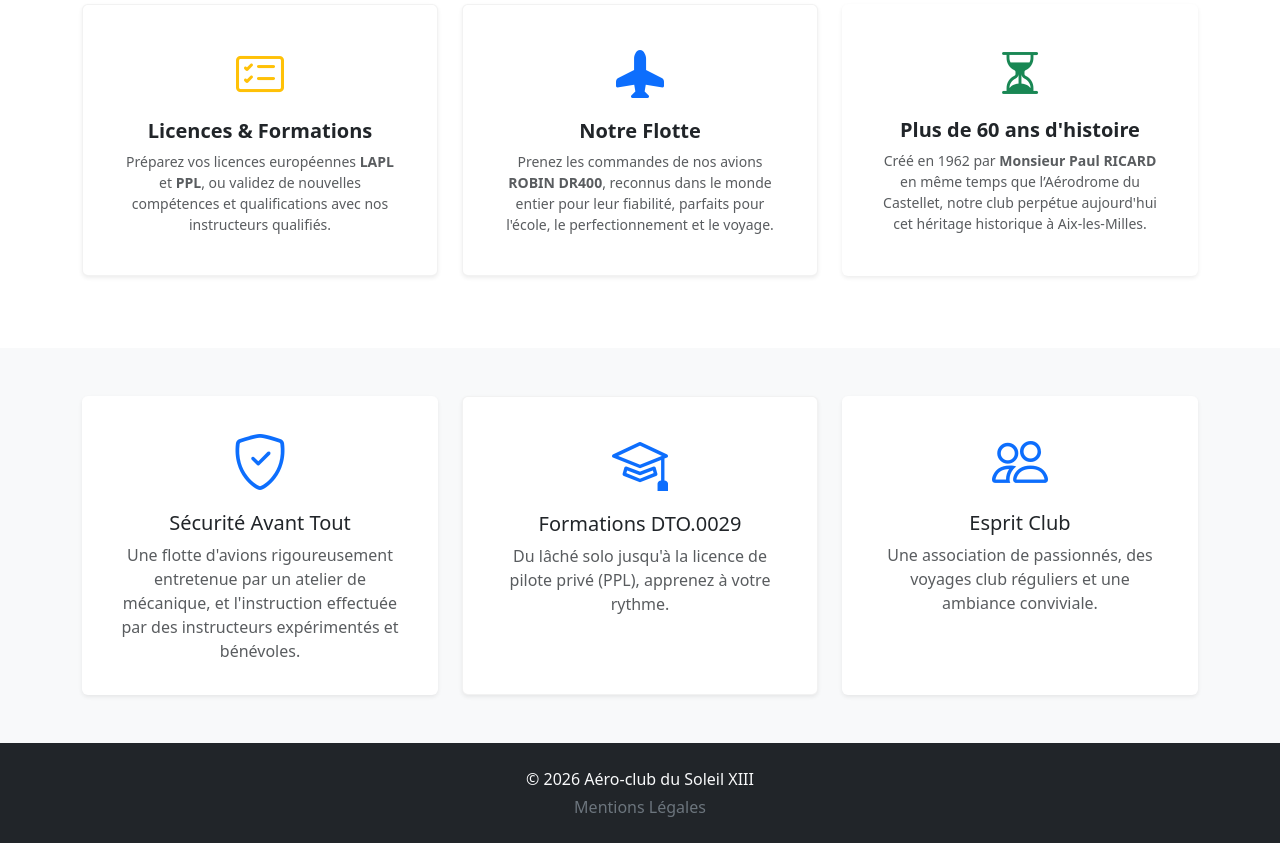
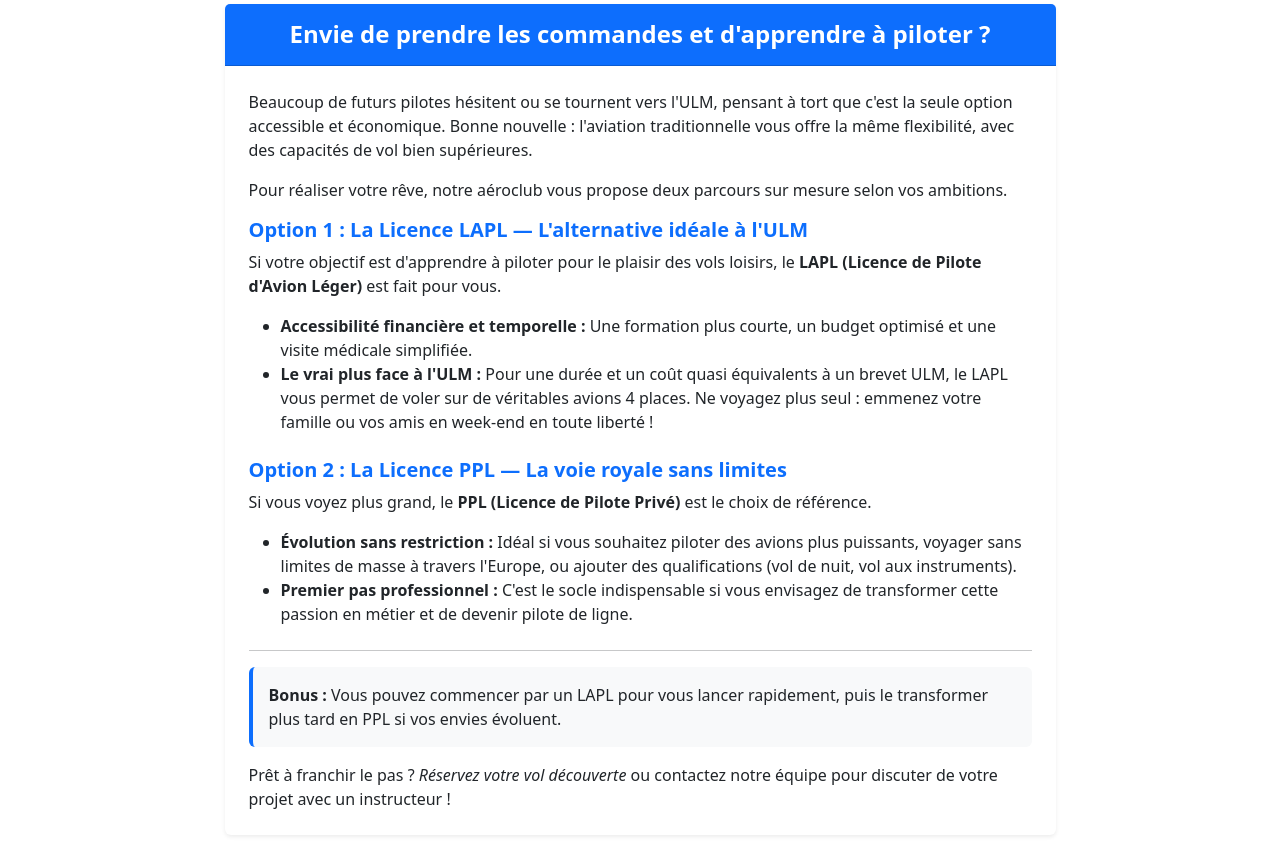
Before and after one commit to MS893/ACS_XIII, a plain HTML site: page index.html in a window 1280 px wide. Shown: the part 1125-1980 px from the top of the page. Drawn offline with nearby package versions, Linux system fonts and the light colour scheme.

Commit message:
ajout texte page accueil

```diff
--- a/index.html
+++ b/index.html
@@ -19,7 +19,8 @@
   <nav class="navbar navbar-expand-lg navbar-dark bg-dark sticky-top">
     <div class="container">
       <a class="navbar-brand fw-bold" href="index.html">
-        <img src="assets/logo.png" alt="Logo Aéro-club du Soleil XIII" style="height: 2.2rem; width: auto; margin-right: 0.5rem; vertical-align: middle; border-radius: 50%; box-shadow: 0 0 4px #0001;">
+        <img src="assets/logo.png" alt="Logo Aéro-club du Soleil XIII"
+          style="height: 2.2rem; width: auto; margin-right: 0.5rem; vertical-align: middle; border-radius: 50%; box-shadow: 0 0 4px #0001;">
         Aéro-club du Soleil XIII
       </a>
       <button class="navbar-toggler" type="button" data-bs-toggle="collapse" data-bs-target="#navbarNav"
@@ -37,15 +38,15 @@
           <li class="nav-item"><a class="nav-link" href="contact.html">Contact</a></li>
           <!-- Lien Facebook dans la Nav Bar -->
           <li class="nav-item px-lg-2">
-            <a class="nav-link text-white-50" href="https://www.facebook.com/PAGE_FACEBOOK" target="_blank" rel="noopener"
-              title="Facebook du club">
+            <a class="nav-link text-white-50" href="https://www.facebook.com/PAGE_FACEBOOK" target="_blank"
+              rel="noopener" title="Facebook du club">
               <i class="bi bi-facebook fs-5"></i><span class="d-lg-none ms-2">Facebook</span>
             </a>
           </li>
           <!-- Bouton d'action pour les membres vers Aerogest-->
           <li class="nav-item ms-lg-3">
-            <a class="btn btn-warning text-dark fw-bold" href="https://online.aerogest.fr/Connection/Logon" target="_blank"
-              rel="noopener">Espace Membres</a>
+            <a class="btn btn-warning text-dark fw-bold" href="https://online.aerogest.fr/Connection/Logon"
+              target="_blank" rel="noopener">Espace Membres</a>
           </li>
         </ul>
       </div>
@@ -62,7 +63,7 @@
         Découvrez le plaisir de voler, apprenez à piloter ou perfectionnez vos compétences au sein d'une structure
         passionnée.
       </p>
-      <div class="d-grid gap-3 d-sm-flex justify-content-sm-center mt-4">
+      <div class="d-grid gap-3 d-sm-flex justify-content-sm-center mt-5">
         <a href="formations.html" class="btn btn-warning btn-lg px-4 fw-bold text-dark shadow"><i
             class="bi bi-mortarboard-fill me-2"></i>Devenir Pilote</a>
         <a href="flotte.html" class="btn btn-outline-light btn-lg px-4"><i class="bi bi-gift-fill me-2"></i>Offrir un
@@ -75,24 +76,88 @@
   <main class="container my-5 py-4">
 
     <!-- Présentation Générale -->
-    <div class="row justify-content-center text-center mb-5">
+    <div class="row justify-content-center text-center mb-4">
       <div class="col-lg-9">
         <div class="row justify-content-center mb-4">
           <div class="col-lg-4">
-            <img src="assets/ACS_13.jpg" alt="Aéro-club du Soleil XIII" class="img-fluid rounded shadow-sm mx-auto d-block">
+            <img src="assets/ACS_13.jpg" alt="Aéro-club du Soleil XIII"
+              class="img-fluid rounded shadow-sm mx-auto d-block">
           </div>
         </div>
         <h2 class="fw-bold text-dark mb-3">Une école de pilotage agréée et passionnée</h2>
         <p class="text-muted fs-5 leading-relaxed">
           Agréé par la <a href="https://ffa-aero.fr/FR/Federation_Aeronautique.awp" target="_blank" rel="noopener"
-            class="text-decoration-none fw-bold">Fédération Française Aéronautique (FFA)</a>, la Direction Départementale de la Jeunesse et des Sports
-          et la Préfecture des Bouches-du-Rhône, l’Aéro-club du Soleil XIII forme les pilotes de demain. Que vous soyez un
-          jeune souhaitant s'orienter vers une carrière aéronautique ou un passionné désireux de maîtriser le pilotage sur
+            class="text-decoration-none fw-bold">Fédération Française Aéronautique (FFA)</a>, la Direction
+          Départementale de la Jeunesse et des Sports
+          et la Préfecture des Bouches-du-Rhône, l’Aéro-club du Soleil XIII forme les pilotes de demain. Que vous soyez
+          un
+          jeune souhaitant s'orienter vers une carrière aéronautique ou un passionné désireux de maîtriser le pilotage
+          sur
           avion monomoteur, notre équipe vous accompagne à chaque étape.
         </p>
       </div>
     </div>
 
+    <!-- Marketing -->
+    <div class="row justify-content-center mb-4">
+      <div class="col-lg-9">
+        <div class="card shadow-sm border-0">
+          <div class="card-header bg-primary text-white text-center py-3">
+            <h4 class="fw-bold mb-0 text-white">Envie de prendre les commandes et d'apprendre à piloter ?</h4>
+          </div>
+          <div class="card-body p-4 text-start">
+            <p>Beaucoup de futurs pilotes hésitent ou se tournent vers l'ULM, pensant à tort que c'est la seule option
+              accessible et économique. Bonne nouvelle : l'aviation traditionnelle vous offre la même flexibilité, avec
+              des
+              capacités de vol bien supérieures.</p>
+
+            <p>Pour réaliser votre rêve, notre aéroclub vous propose deux parcours sur mesure selon vos ambitions.</p>
+
+            <section class="mb-4">
+              <h5 class="fw-bold text-primary">Option 1 : La Licence LAPL — L'alternative idéale à l'ULM</h5>
+              <p>Si votre objectif est d'apprendre à piloter pour le plaisir des vols loisirs, le <strong>LAPL (Licence
+                  de
+                  Pilote d'Avion Léger)</strong> est fait pour vous.</p>
+              <ul>
+                <li><strong>Accessibilité financière et temporelle :</strong> Une formation plus courte, un budget
+                  optimisé
+                  et une visite médicale simplifiée.</li>
+                <li><strong>Le vrai plus face à l'ULM :</strong> Pour une durée et un coût quasi équivalents à un brevet
+                  ULM, le LAPL vous permet de voler sur de véritables avions 4 places. Ne voyagez plus seul : emmenez
+                  votre
+                  famille ou vos amis en week-end en toute liberté !</li>
+              </ul>
+            </section>
+
+            <section class="mb-4">
+              <h5 class="fw-bold text-primary">Option 2 : La Licence PPL — La voie royale sans limites</h5>
+              <p>Si vous voyez plus grand, le <strong>PPL (Licence de Pilote Privé)</strong> est le choix de référence.
+              </p>
+              <ul>
+                <li><strong>Évolution sans restriction :</strong> Idéal si vous souhaitez piloter des avions plus
+                  puissants,
+                  voyager sans limites de masse à travers l'Europe, ou ajouter des qualifications (vol de nuit, vol aux
+                  instruments).</li>
+                <li><strong>Premier pas professionnel :</strong> C'est le socle indispensable si vous envisagez de
+                  transformer cette passion en métier et de devenir pilote de ligne.</li>
+              </ul>
+            </section>
+
+            <hr>
+
+            <blockquote class="blockquote bg-light p-3 rounded border-start border-4 border-primary fs-6">
+              <p class="mb-0"><strong>Bonus :</strong> Vous pouvez commencer par un LAPL pour vous lancer rapidement,
+                puis
+                le transformer plus tard en PPL si vos envies évoluent.</p>
+            </blockquote>
+
+            <p class="mb-0">Prêt à franchir le pas ? <em>Réservez votre vol découverte</em> ou contactez notre équipe
+              pour
+              discuter de votre projet avec un instructeur !</p>
+          </div>
+        </div>
+      </div>
+    </div>
     <!-- Les 3 Piliers du Club (Grille de cartes) -->
     <div class="row g-4 text-center">
 
@@ -161,7 +226,8 @@
             <div class="card-body">
               <i class="bi bi-shield-check display-4 text-primary"></i>
               <h3 class="card-title h5 mt-3">Sécurité Avant Tout</h3>
-              <p class="card-text text-muted">Une flotte d'avions rigoureusement entretenue par un atelier de mécanique, et l'instruction effectuée par des
+              <p class="card-text text-muted">Une flotte d'avions rigoureusement entretenue par un atelier de mécanique,
+                et l'instruction effectuée par des
                 instructeurs expérimentés et bénévoles.</p>
             </div>
           </div>
```
